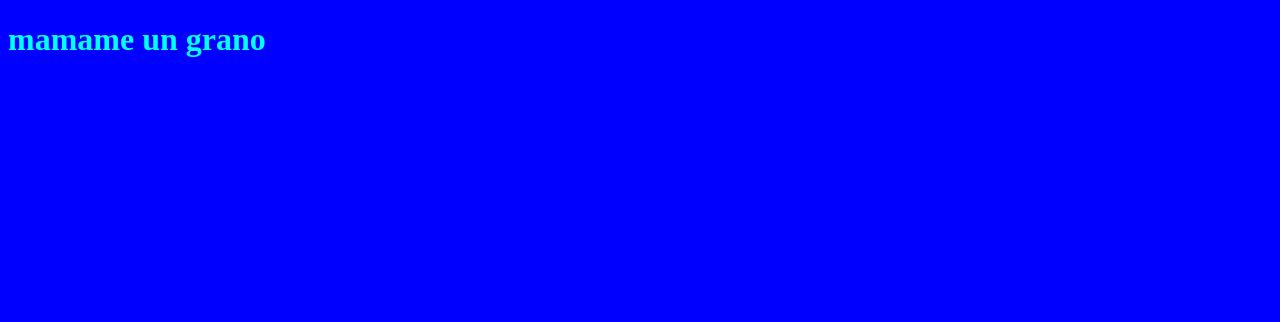
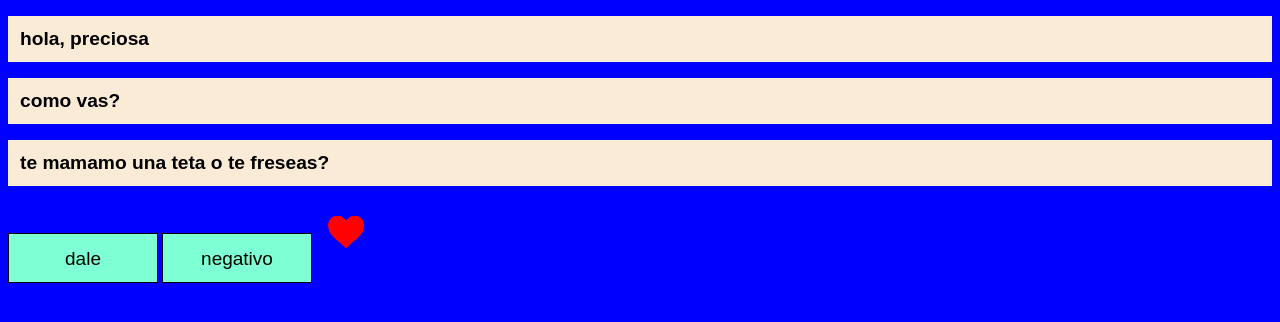
Before and after one commit to Ganscert/probando, a plain HTML site: page index.html in a window 1280 px wide. Drawn offline with Linux system fonts and the light colour scheme.

Commit message:
Update index.html

```diff
--- a/index.html
+++ b/index.html
@@ -7,7 +7,21 @@
    <link rel="stylesheet" href="jj.css">
 </head>
 <body>
-   <h1>mamame un grano</h1>
+   <h2>hola, preciosa</h2>
+   <h2>como vas?</h2>
+   <h2>te mamamo una teta o te freseas?</h2>
+   <input type="button" value="dale" onclick="daleClick()" id="click">
+   <input type="button" value="negativo" onclick="negativoClick()" id="click">
+   <script>
+      function daleClick() {
+         alert("tt, cuando?");
+      }
+
+      function negativoClick() {
+         alert("tt, mente a na, to frio");
+      }
+   </script>
+   <img src="./Heart_corazón.svg.png" alt="corazon" id="corazon">
 
 </body>
 </html>
```
